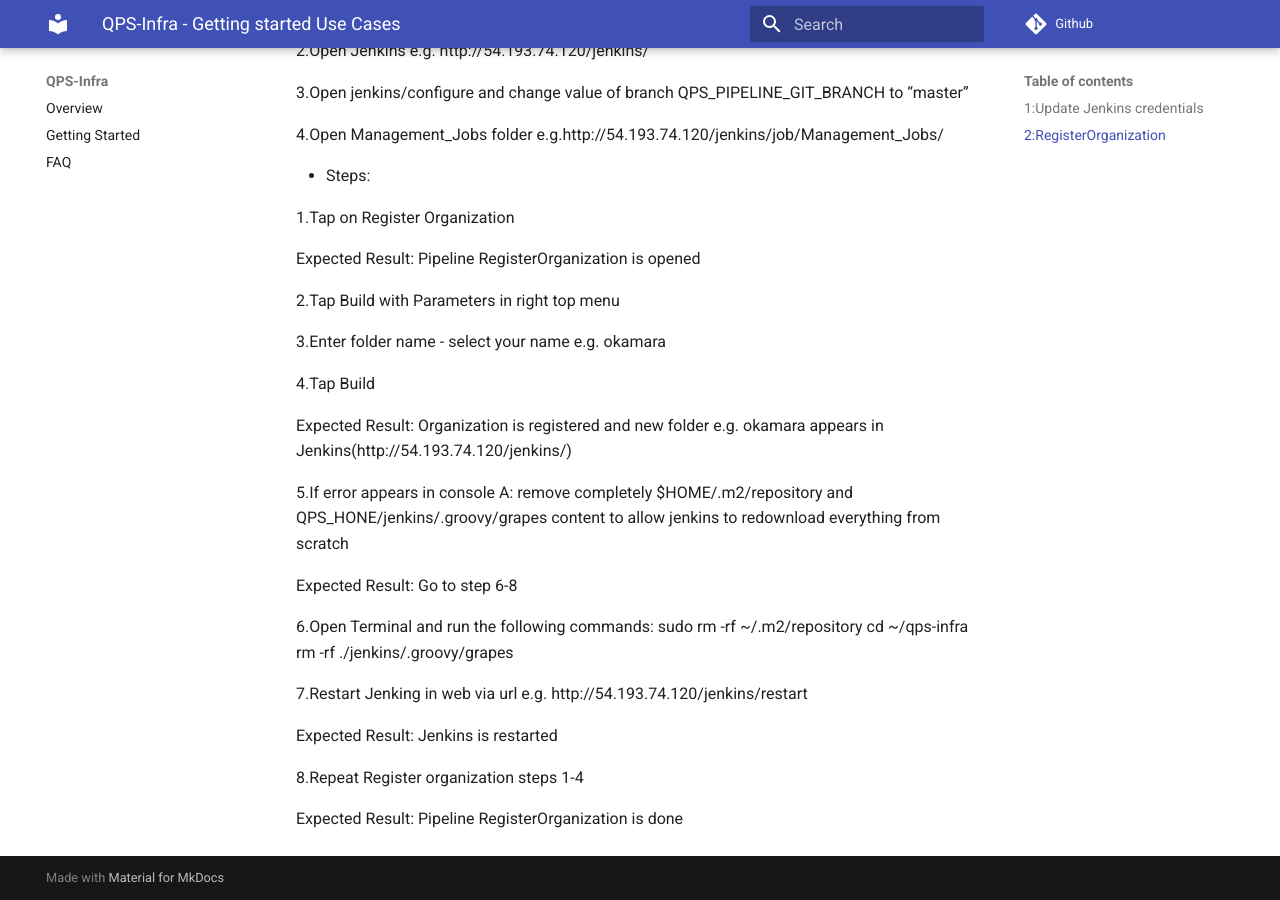
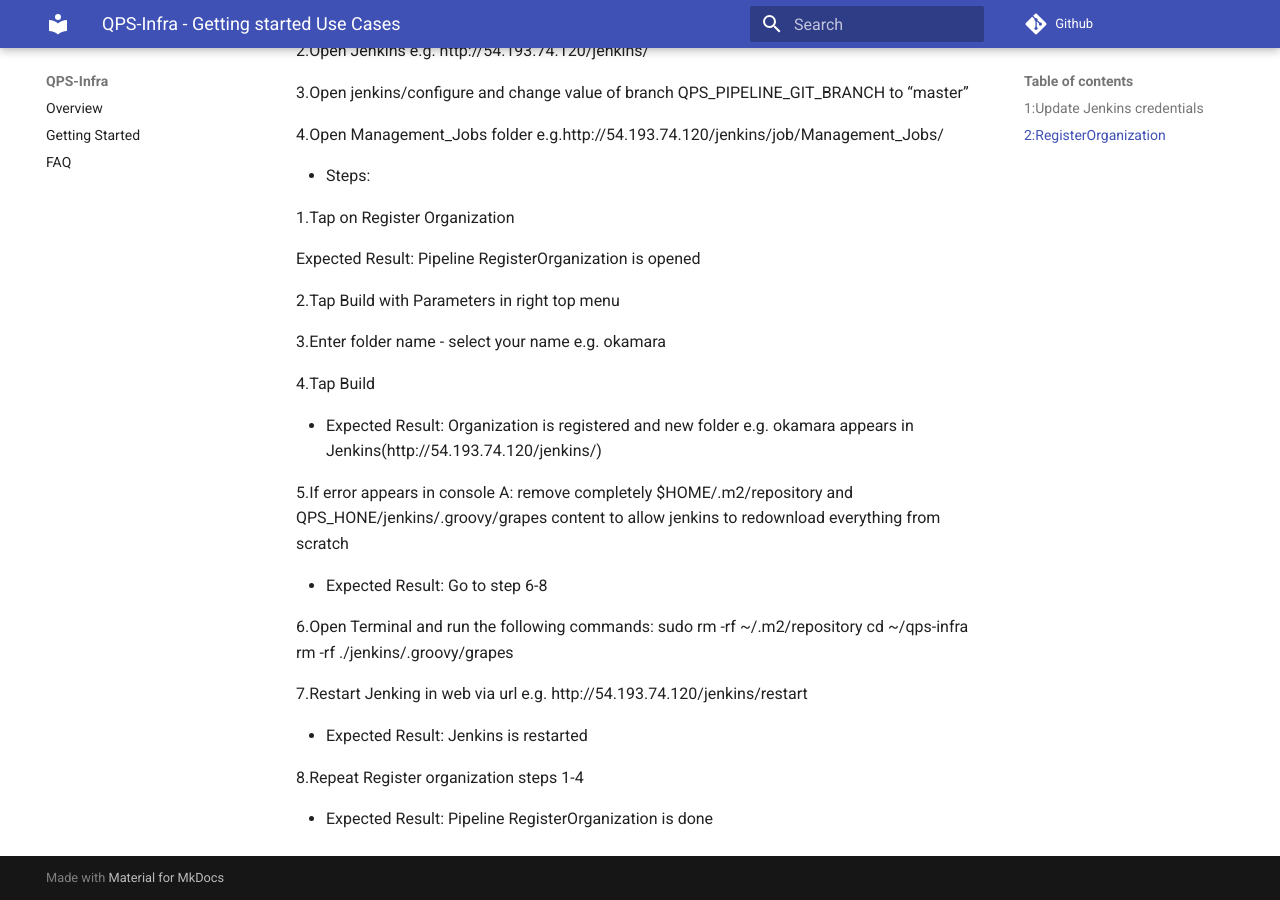
Before and after one commit to zebrunner/community-edition, an MkDocs documentation site: the page built from docs/usage.md, in a window 1280 px wide and 900 px high, scrolled down 808 px. Built offline with MkDocs 1.6.1 and Material for MkDocs 9.7.7, drawn with Linux system fonts in a browser that asks for light colours; comment, search, counter and statistics services are not loaded; old or Windows-style settings are respelled for this version of MkDocs.

```diff
--- a/docs/usage.md
+++ b/docs/usage.md
@@ -47,12 +47,12 @@ Expected Result: Pipeline RegisterOrganization is opened
 
 4.Tap Build
 
-Expected Result: Organization is registered and new folder e.g. okamara appears in Jenkins(http://54.193.74.120/jenkins/)
+* Expected Result: Organization is registered and new folder e.g. okamara appears in Jenkins(http://54.193.74.120/jenkins/)
 
 5.If error appears in console
 A: remove completely $HOME/.m2/repository and QPS_HONE/jenkins/.groovy/grapes content to allow jenkins to redownload everything from scratch
 
-Expected Result: Go to step 6-8
+* Expected Result: Go to step 6-8
 
 6.Open Terminal and run the following commands:
 sudo rm -rf ~/.m2/repository
@@ -61,8 +61,8 @@ rm -rf ./jenkins/.groovy/grapes
 
 7.Restart Jenking in web via url e.g. http://54.193.74.120/jenkins/restart
 
-Expected Result: Jenkins is restarted
+* Expected Result: Jenkins is restarted
 
 8.Repeat Register organization steps 1-4
 
-Expected Result: Pipeline RegisterOrganization is done
+* Expected Result: Pipeline RegisterOrganization is done
```
